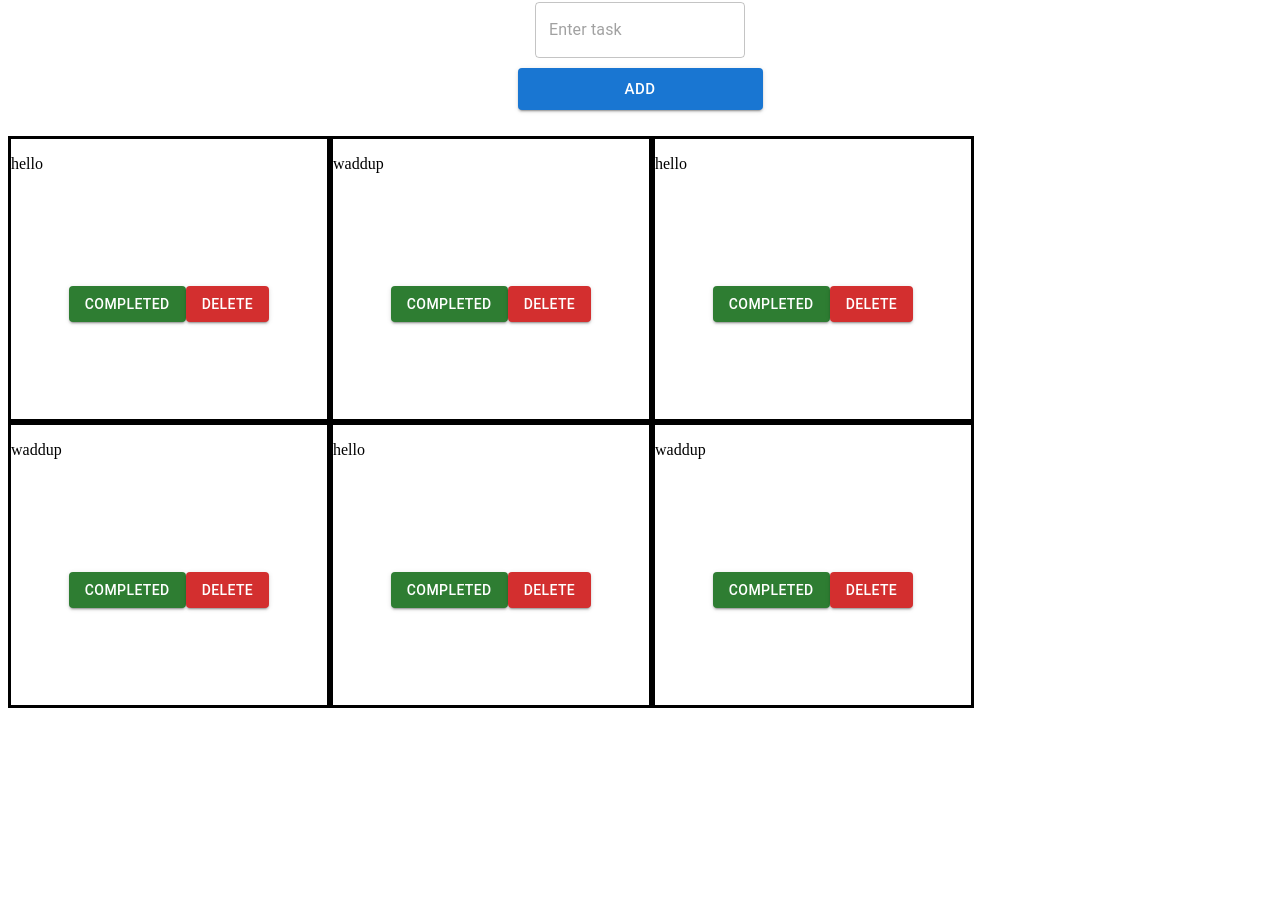
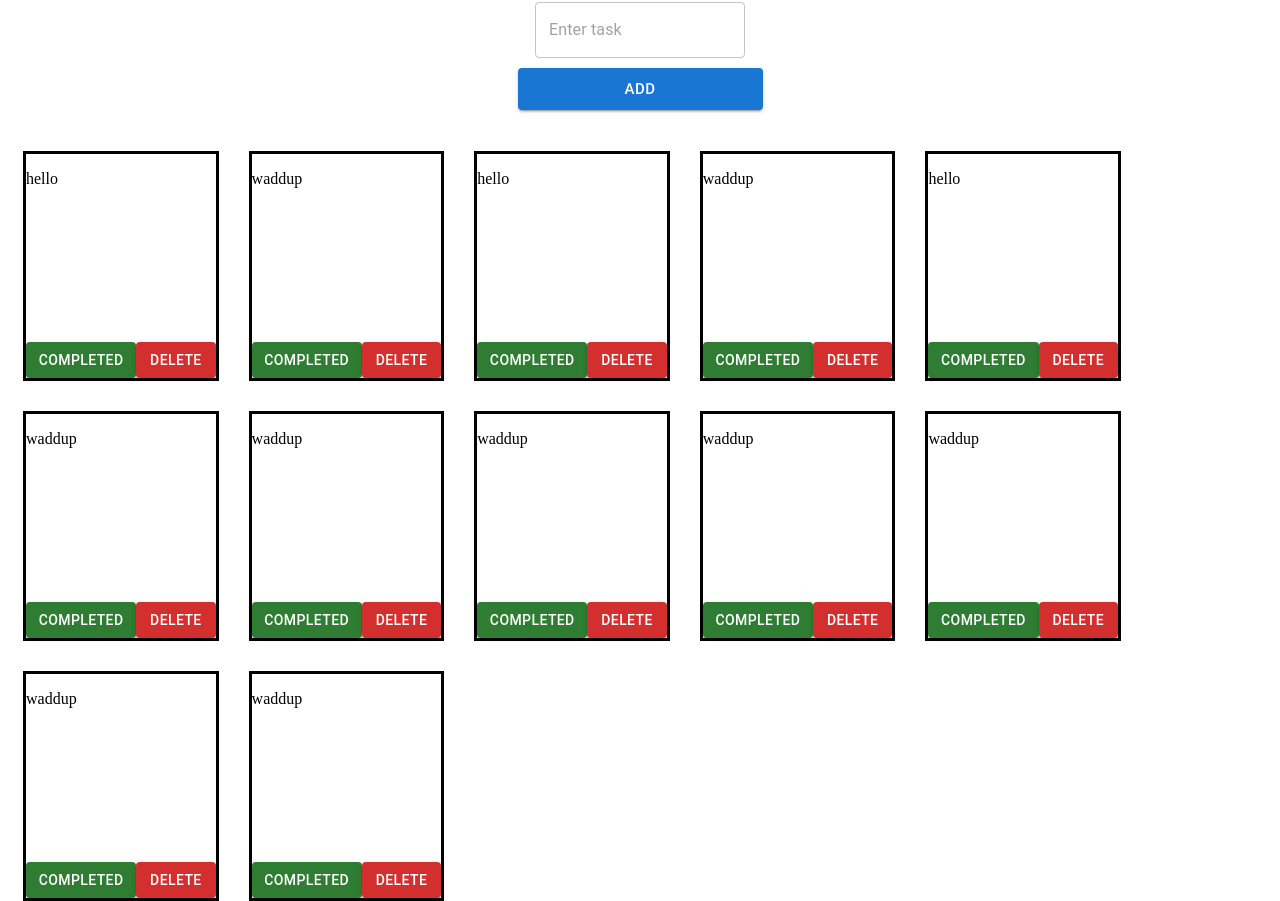
Before and after one commit to mrlinguinicode/to-do, a React (Create React App) app: page / in a window 1280 px wide. Shown: the part 112-1013 px from the top of the page. Before the commit the page ends 820 px from the top, so only its background shows below. Built offline with nearby package versions, Linux system fonts and the light colour scheme.

Commit message:
messing with css

```diff
--- a/src/App.js
+++ b/src/App.js
@@ -22,7 +22,7 @@ function App() {
 
       <div className="todo-items">
         <div className="item">
-          <p>hello</p>
+          <p className="text">hello</p>
           <div className="delete">
             <Button variant="contained" color="success">
               Completed
@@ -87,6 +87,72 @@ function App() {
             </Button>
           </div>
         </div>
+        <div className="item">
+          <p>waddup</p>
+          <div className="delete">
+            <Button variant="contained" color="success">
+              Completed
+            </Button>
+            <Button variant="contained" color="error">
+              Delete
+            </Button>
+          </div>
+        </div>
+        <div className="item">
+          <p>waddup</p>
+          <div className="delete">
+            <Button variant="contained" color="success">
+              Completed
+            </Button>
+            <Button variant="contained" color="error">
+              Delete
+            </Button>
+          </div>
+        </div>
+        <div className="item">
+          <p>waddup</p>
+          <div className="delete">
+            <Button variant="contained" color="success">
+              Completed
+            </Button>
+            <Button variant="contained" color="error">
+              Delete
+            </Button>
+          </div>
+        </div>
+        <div className="item">
+          <p>waddup</p>
+          <div className="delete">
+            <Button variant="contained" color="success">
+              Completed
+            </Button>
+            <Button variant="contained" color="error">
+              Delete
+            </Button>
+          </div>
+        </div>
+        <div className="item">
+          <p>waddup</p>
+          <div className="delete">
+            <Button variant="contained" color="success">
+              Completed
+            </Button>
+            <Button variant="contained" color="error">
+              Delete
+            </Button>
+          </div>
+        </div>
+        <div className="item">
+          <p>waddup</p>
+          <div className="delete">
+            <Button variant="contained" color="success">
+              Completed
+            </Button>
+            <Button variant="contained" color="error">
+              Delete
+            </Button>
+          </div>
+        </div>
       </div>
     </div>
   );
--- a/src/index.css
+++ b/src/index.css
@@ -22,19 +22,29 @@
 
 .todo-items {
   height: 70vh;
+  width: 100%;
   display: flex;
   flex-direction: row;
   flex-wrap: wrap;
+  justify-content: start;
 }
 
 .item {
   display: flex;
+
   flex-direction: column;
   border-style: solid;
-  width: 25%;
-  height: 50%;
+  margin: 15px;
+  height: 40%;
+  width: 15%;
 }
 
 .delete {
-  margin: auto;
+  display: flex;
+  justify-content: center;
+  margin-top: auto;
 }
+
+.text {
+  height: 70%;
+}
```
